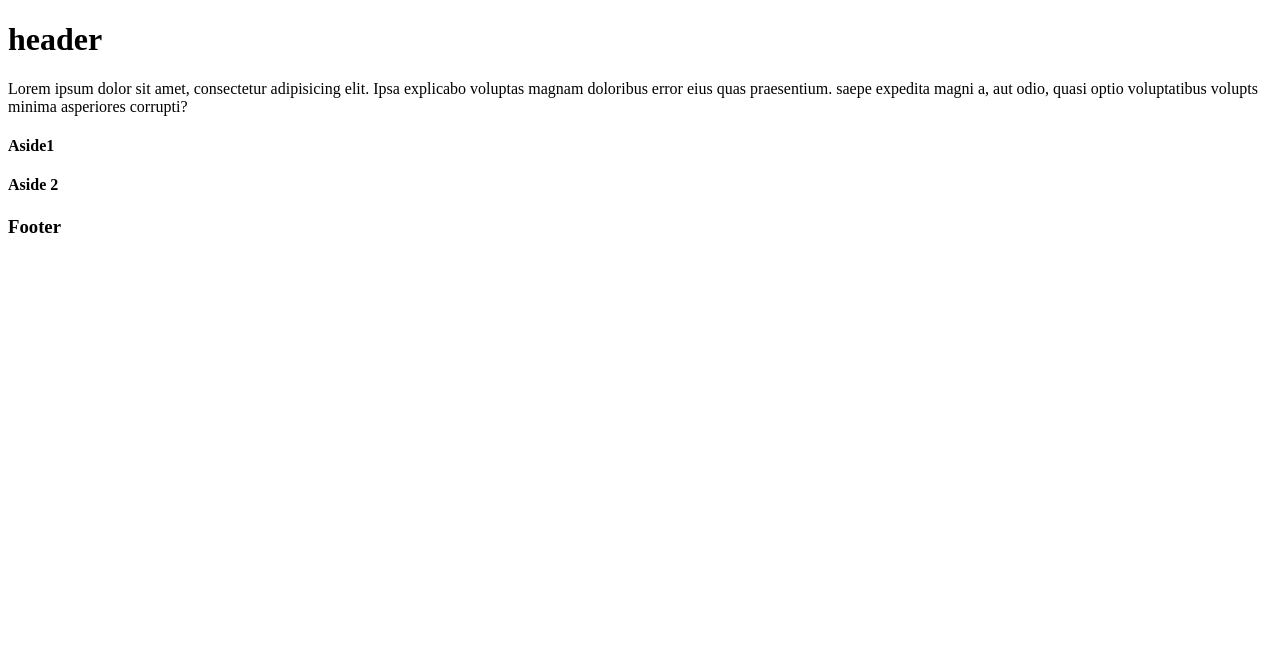
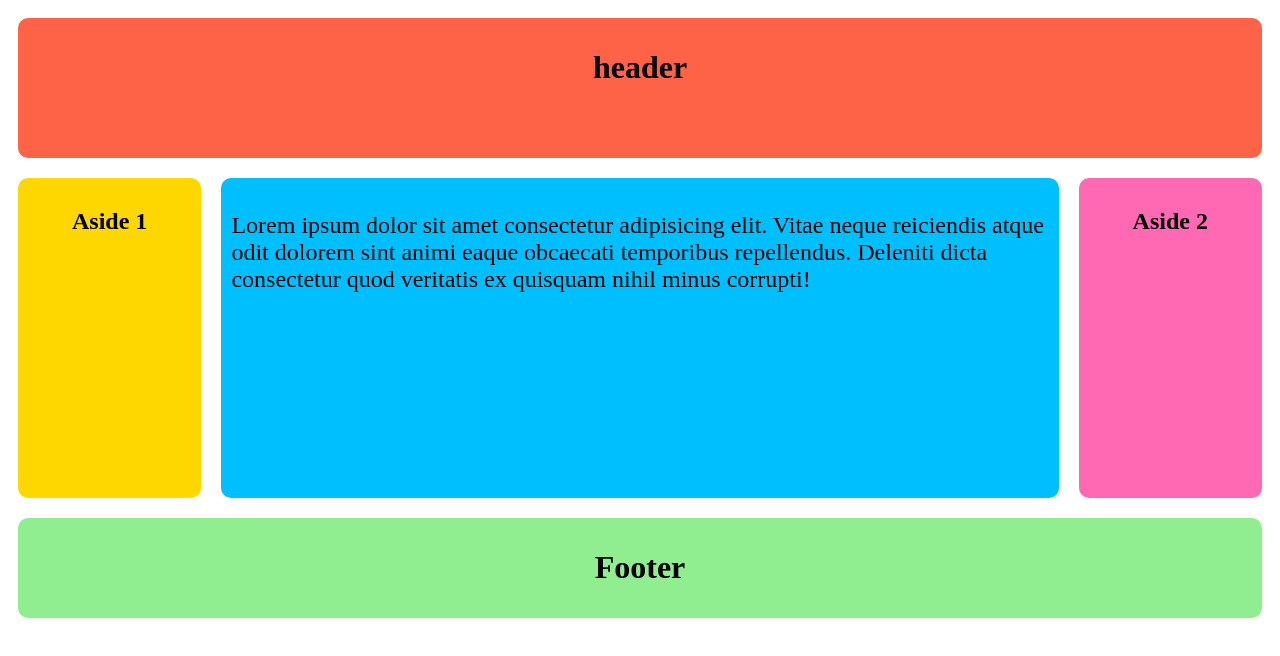
Before and after one commit to iisgalvanimi/css-35-esercizio-layout-holy-grail-Molodduwa, a plain HTML site: page index.html in a window 1280 px wide. Drawn offline with Linux system fonts and the light colour scheme.

Commit message:
Progetto Completato

```diff
--- a/Css/Styles.css
+++ b/Css/Styles.css
@@ -10,14 +10,18 @@
   flex: 1 100%;
   border-radius: 10px;
 }
-.header{
+
+.header {
     background: tomato;
     height: 120px;
 
 }
+
+
 .footer{
     background: lightgreen;
     height: 80px;
+
 }
 .main{
     text-align: left;
@@ -30,6 +34,31 @@
     background: gold;
 
 }
+.aside2{
+    background: hotpink;
+
+}
+
+@media all and (min-width:800px){
+    .main{
+        flex: 5;
+    }
+    .aside1{
+        order:1;
+    }
+    .aside2{
+        order:2;
+        flex:1;
+    }
+    .main{
+        order: 2;
+    }
+    .footer{
+        order: 4;
+    }
+}
+@media all and (min-width:600px){
 .aside1{
-    background: hotpink;
+        flex:1;
 }
+}
--- a/index.html
+++ b/index.html
@@ -4,7 +4,9 @@
     <meta charset="UTF-8">
     <meta http-equiv="X-UA-Compatible" content="IE=edge">
     <meta name="viewport" content="width=device-width, initial-scale=1.0">
+
     <title>Document</title>
+    <link rel="stylesheet" href="css/Styles.css">
 </head>
 <body>
     <div class="wrapper">
@@ -13,14 +15,12 @@
     </header>
 
     <article class="main">
-        <p>Lorem ipsum dolor sit amet, consectetur adipisicing elit.
-           Ipsa explicabo voluptas magnam doloribus error eius quas praesentium.
-           saepe expedita magni a, aut odio, quasi optio voluptatibus volupts minima asperiores corrupti?
+        <p>Lorem ipsum dolor sit amet consectetur adipisicing elit. Vitae neque reiciendis atque odit dolorem sint animi eaque obcaecati temporibus repellendus. Deleniti dicta consectetur quod veritatis ex quisquam nihil minus corrupti!
         </p>
 
-      <article>
+    </article>
         <aside class="aside aside1">
-           <h1>Aside1</h1>
+           <h1>Aside 1</h1>
        </aside>
        <aside class="aside aside2">
            <h1>Aside 2</h1>
```
